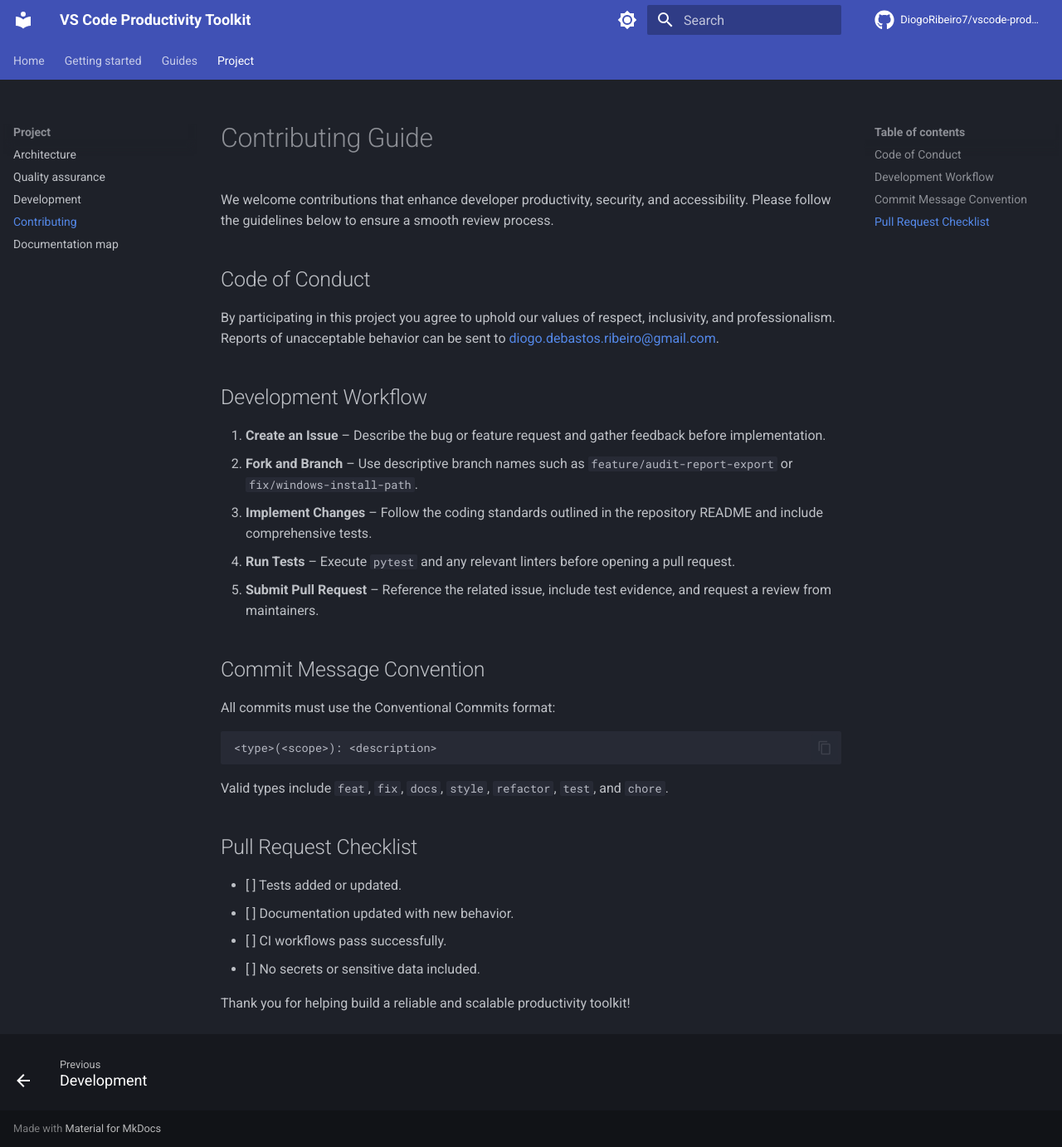
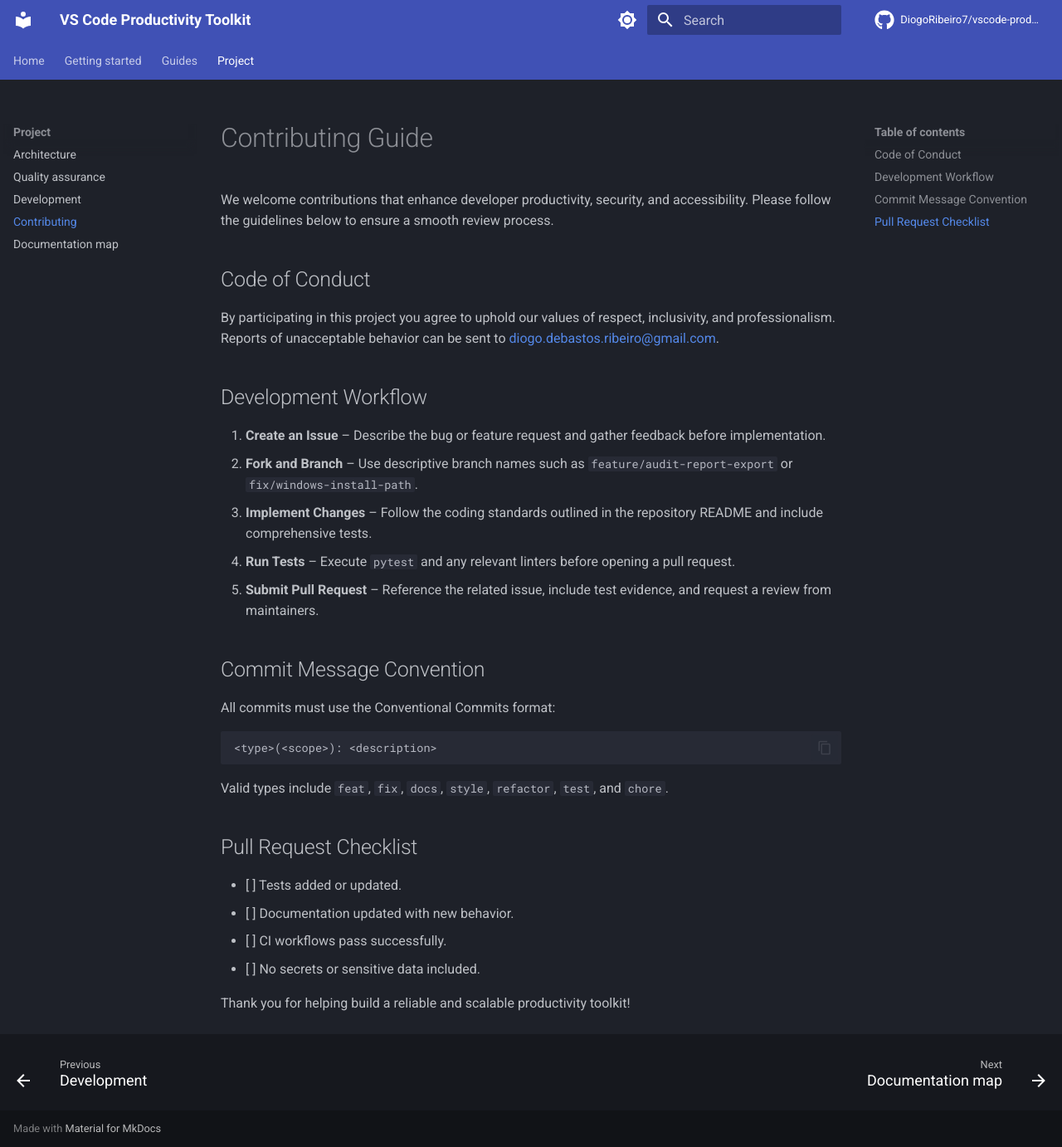
Before and after one commit to DiogoRibeiro7/vscode-productivity-toolkit, an MkDocs documentation site: the page built from docs/contributing.md, in a window 1280 px wide and 1382 px high. Shown: the whole window at 83% size. Built offline with MkDocs 1.6.1 and Material for MkDocs 9.7.7, drawn with Linux system fonts in a browser that asks for light colours; comment, search, counter and statistics services are not loaded.

```diff
--- a/mkdocs.yml
+++ b/mkdocs.yml
@@ -48,7 +48,7 @@ nav:
       - Quality assurance: quality-assurance.md
       - Development: development.md
       - Contributing: contributing.md
-      - Documentation map: README.md
+      - Documentation map: documentation-map.md
 
 plugins:
   - search
```
Also changed, not shown: docs/documentation-map.md (renamed from docs/README.md).
